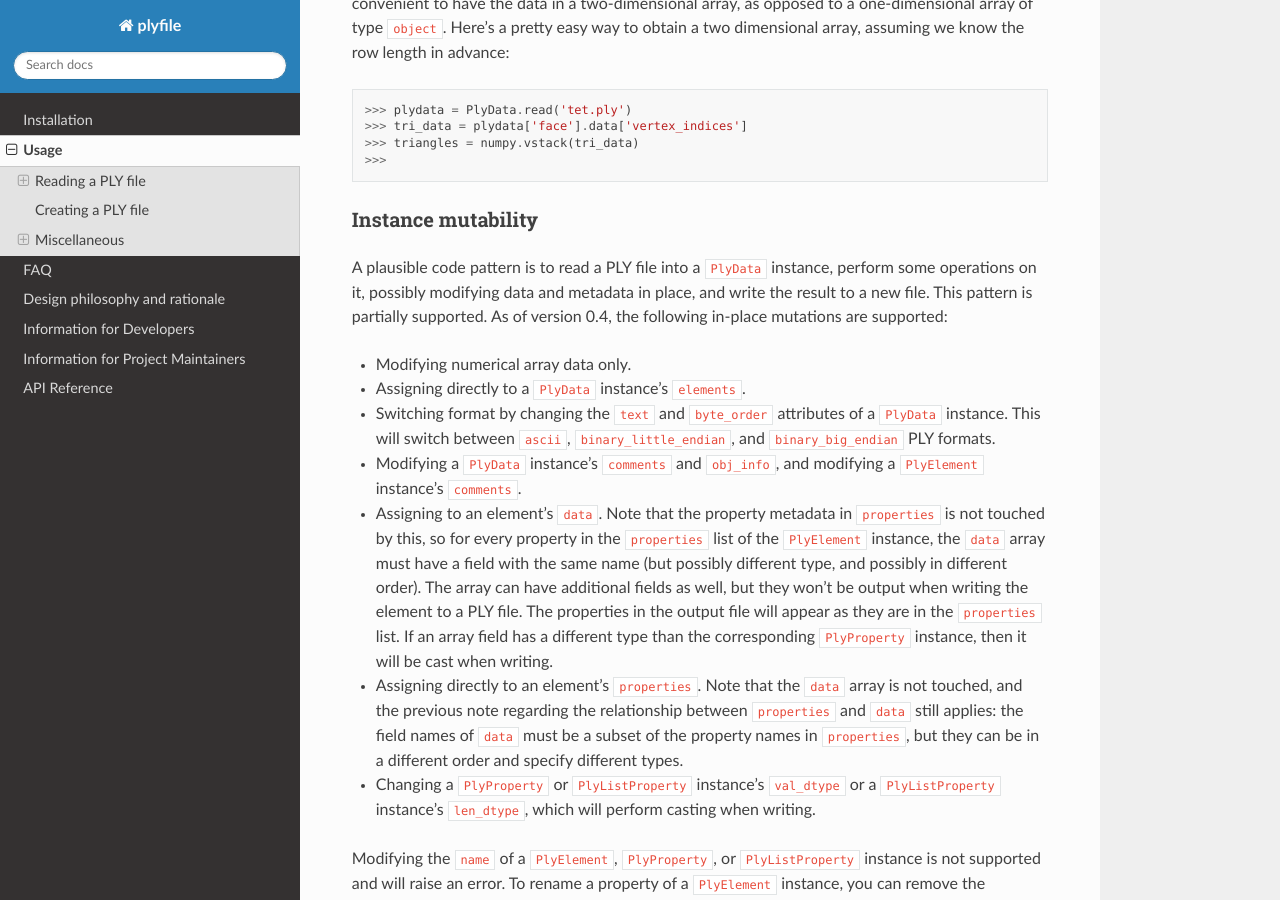
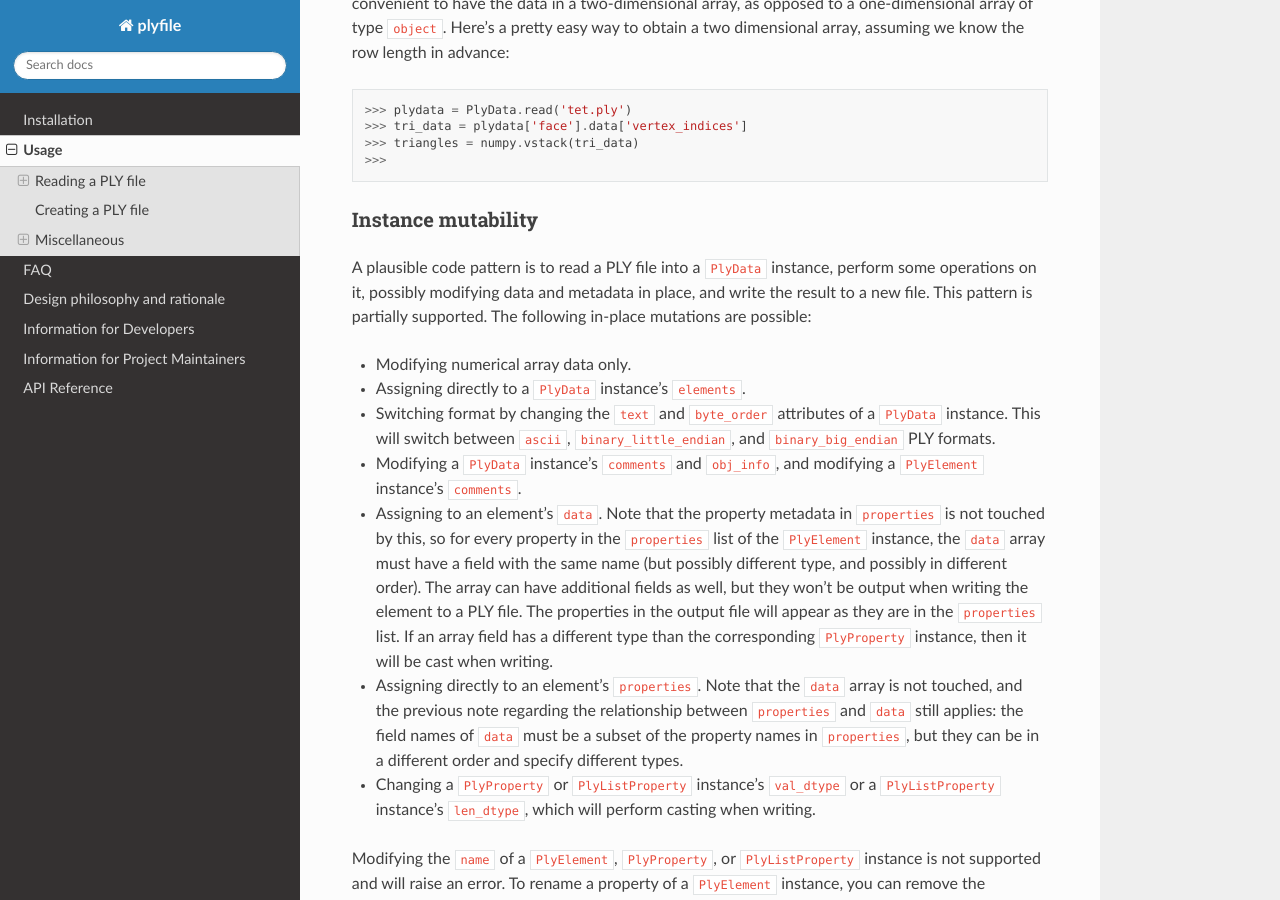
Before and after one commit to dranjan/python-plyfile, a Sphinx documentation site: the page built from doc/usage.md, in a window 1280 px wide and 900 px high, scrolled down 5904 px. Built offline with Sphinx 7.4.7 and the Read the Docs theme 2.0.0, drawn with Linux system fonts in a browser that asks for light colours.

Commit message:
Remove reference to version 0.4
That information is no longer useful, and it can be obtained from the
change log and Git history in any case.

```diff
--- a/doc/usage.md
+++ b/doc/usage.md
@@ -329,8 +329,7 @@ row length in advance:
 A plausible code pattern is to read a PLY file into a `PlyData`
 instance, perform some operations on it, possibly modifying data and
 metadata in place, and write the result to a new file.  This pattern is
-partially supported.  As of version 0.4, the following in-place
-mutations are supported:
+partially supported. The following in-place mutations are possible:
 
 - Modifying numerical array data only.
 - Assigning directly to a `PlyData` instance's `elements`.
```
